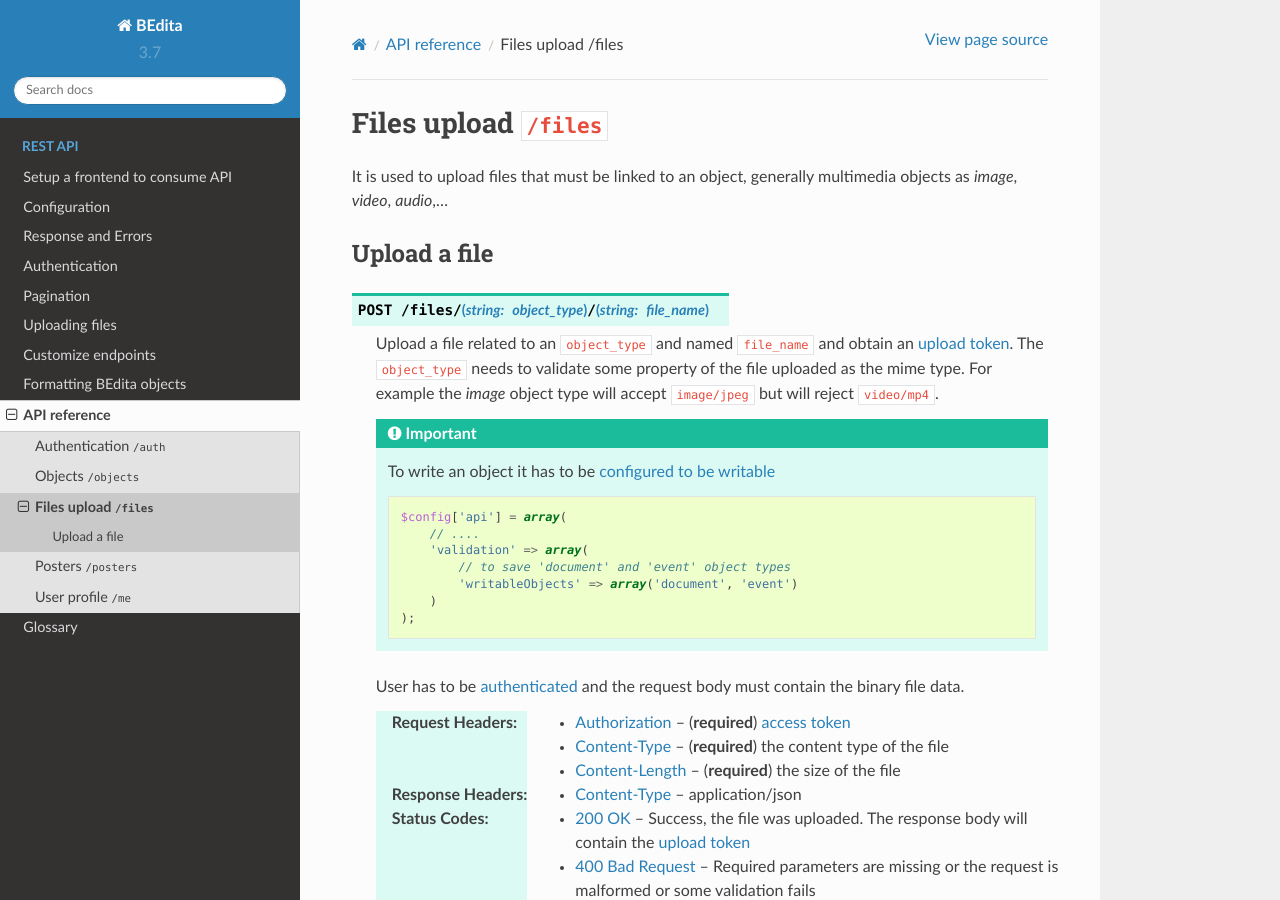
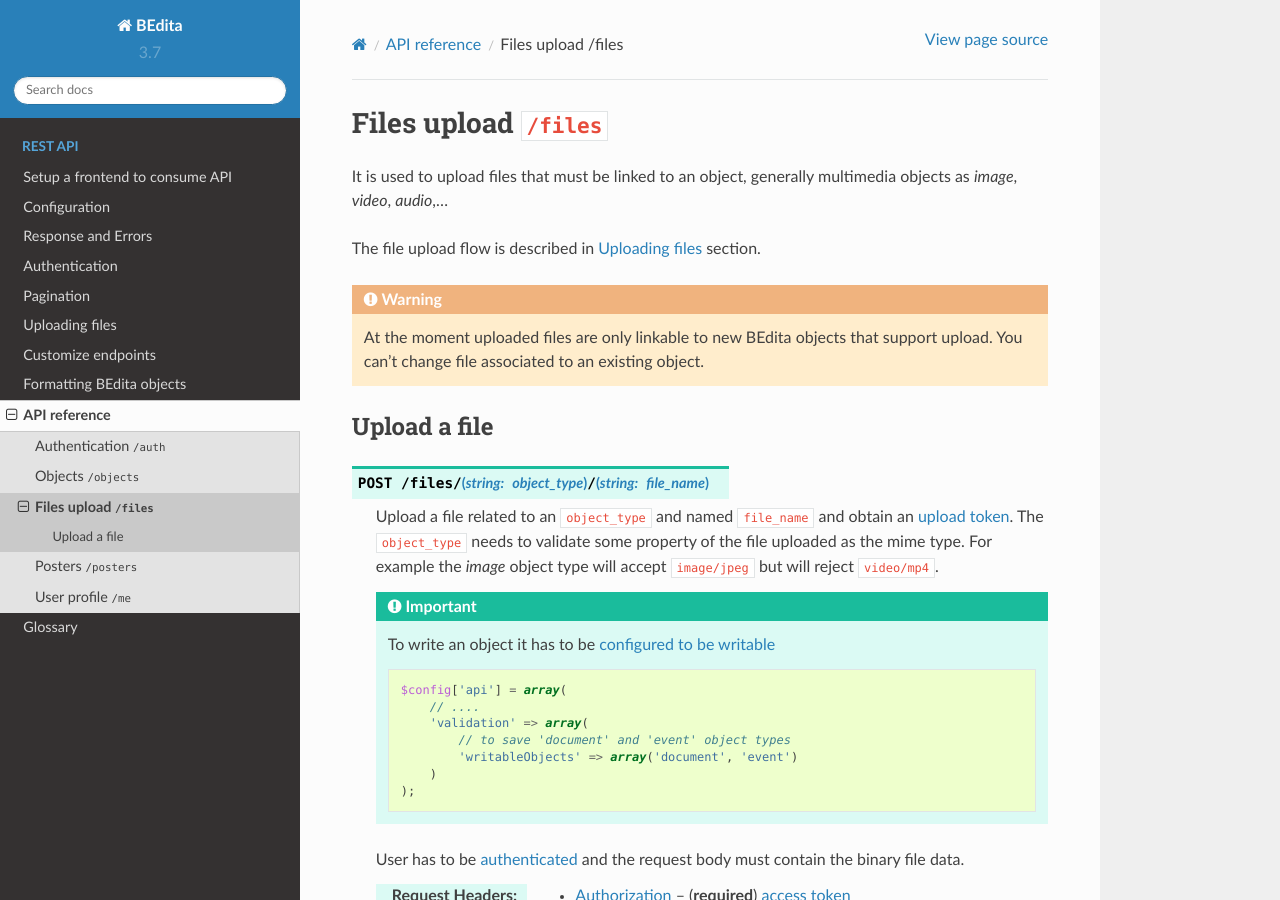
Before and after one commit to bedita/docs, a Sphinx documentation site: the page built from source/endpoints/files.rst, in a window 1280 px wide and 900 px high. Built offline with Sphinx 7.4.7 and the Read the Docs theme 2.0.0, drawn with Linux system fonts in a browser that asks for light colours; some of the changed text lies outside the part shown.

Commit message:
chore: add warning to alert that upload is working just for new object creation

```diff
--- a/source/endpoints/files.rst
+++ b/source/endpoints/files.rst
@@ -3,6 +3,14 @@
 
 It is used to upload files that must be linked to an object,
 generally multimedia objects as `image`, `video`, `audio`,...
+
+The file upload flow is described in :doc:`../uploading_files` section.
+
+.. warning::
+
+    At the moment uploaded files are only linkable to new BEdita objects
+    that support upload.
+    You can't change file associated to an existing object.
 
 Upload a file
 -------------
@@ -107,4 +115,4 @@
     .. note::
 
         In this example the image object created is located on publication tree.
-        See :http:post:`/objects` to know the required paramters on object creation.
+        See :http:post:`/objects` to know the required paramters creating an object.
```
